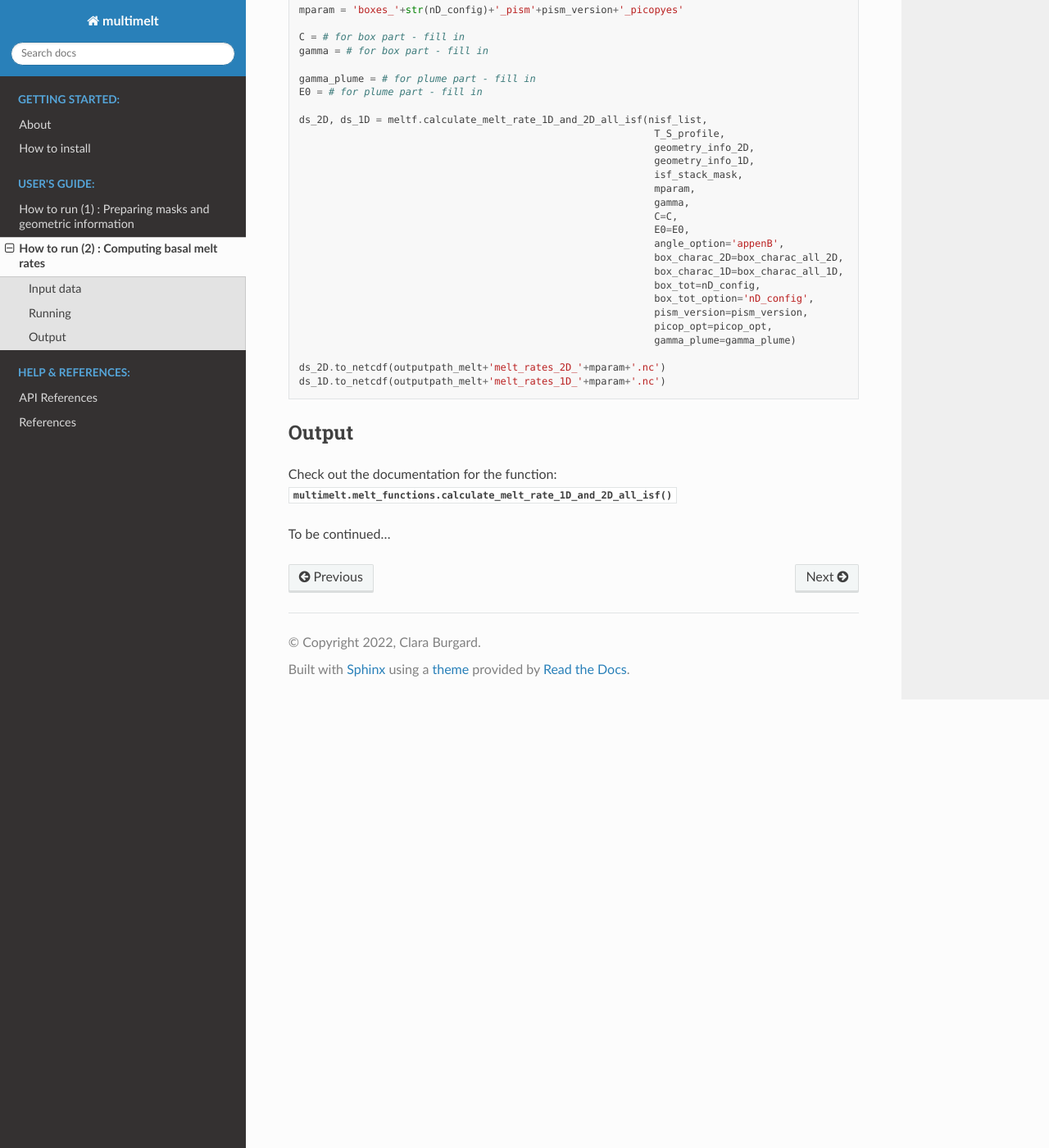
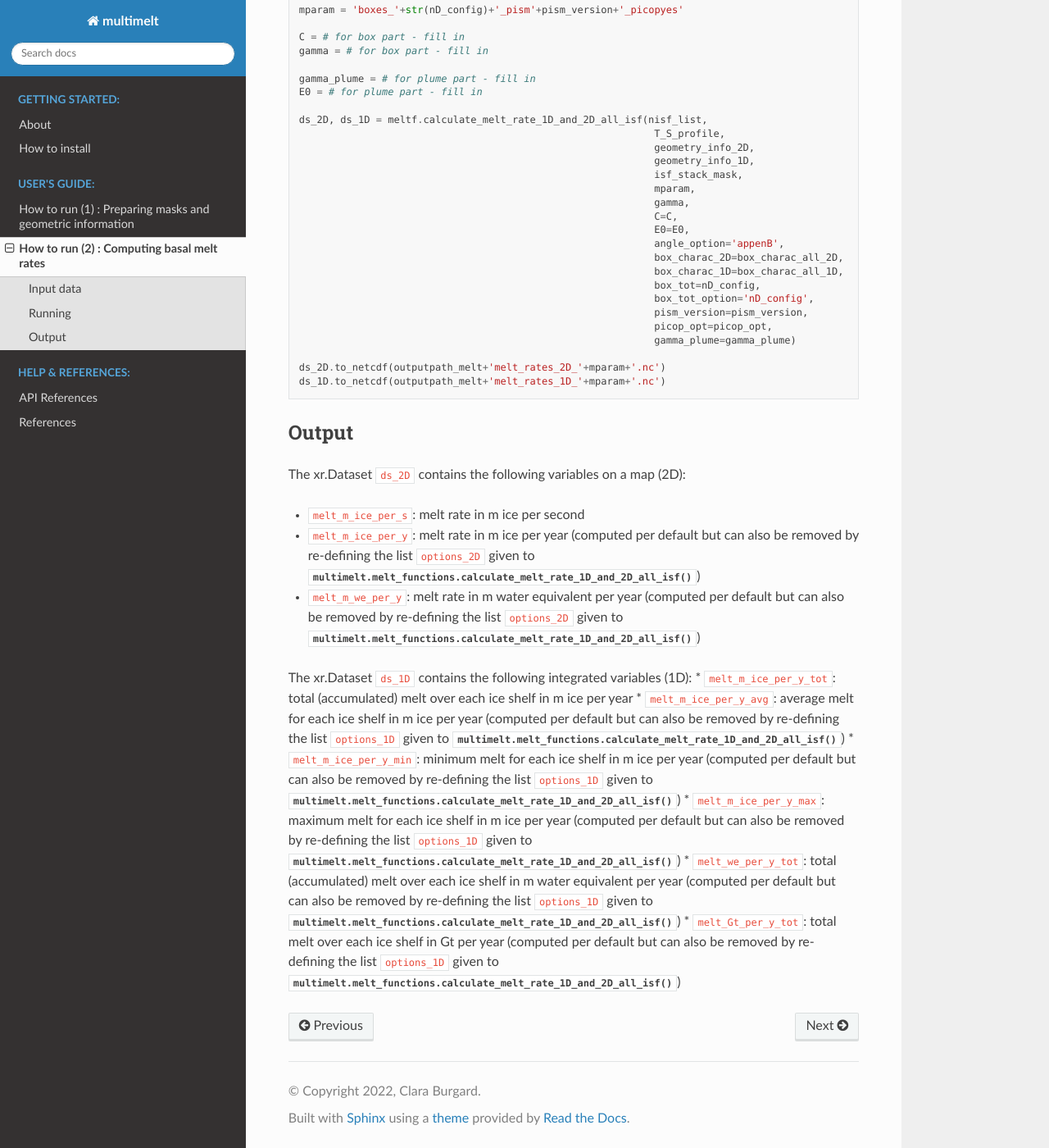
Before and after one commit to ClimateClara/multimelt, a Sphinx documentation site: the page built from docs/guide/compute_melt.rst, in a window 1280 px wide and 1400 px high, scrolled down 3299 px. Shown: the whole window at 82% size. Built offline with Sphinx 7.4.7 and the Read the Docs theme 2.0.0, drawn with Linux system fonts in a browser that asks for light colours.

Commit message:
completed doc with all the output variables

```diff
--- a/docs/guide/compute_melt.rst
+++ b/docs/guide/compute_melt.rst
@@ -175,6 +175,16 @@ To run the PICOP parameterisations, use the following command
 Output
 ^^^^^^
 
-Check out the documentation for the function: :func:`multimelt.melt_functions.calculate_melt_rate_1D_and_2D_all_isf`
+The xr.Dataset ``ds_2D`` contains the following variables on a map (2D):
 
-To be continued...
+* ``melt_m_ice_per_s``: melt rate in m ice per second
+* ``melt_m_ice_per_y``: melt rate in m ice per year (computed per default but can also be removed by re-defining the list ``options_2D`` given to :func:`multimelt.melt_functions.calculate_melt_rate_1D_and_2D_all_isf`)
+* ``melt_m_we_per_y``: melt rate in m water equivalent per year (computed per default but can also be removed by re-defining the list ``options_2D`` given to :func:`multimelt.melt_functions.calculate_melt_rate_1D_and_2D_all_isf`)
+
+The xr.Dataset ``ds_1D`` contains the following integrated variables (1D):
+* ``melt_m_ice_per_y_tot``: total (accumulated) melt over each ice shelf in m ice per year
+* ``melt_m_ice_per_y_avg``: average melt for each ice shelf in m ice per year (computed per default but can also be removed by re-defining the list ``options_1D`` given to :func:`multimelt.melt_functions.calculate_melt_rate_1D_and_2D_all_isf`)
+* ``melt_m_ice_per_y_min``: minimum melt for each ice shelf in m ice per year (computed per default but can also be removed by re-defining the list ``options_1D`` given to :func:`multimelt.melt_functions.calculate_melt_rate_1D_and_2D_all_isf`)
+* ``melt_m_ice_per_y_max``: maximum melt for each ice shelf in m ice per year (computed per default but can also be removed by re-defining the list ``options_1D`` given to :func:`multimelt.melt_functions.calculate_melt_rate_1D_and_2D_all_isf`)
+* ``melt_we_per_y_tot``: total (accumulated) melt over each ice shelf in m water equivalent per year (computed per default but can also be removed by re-defining the list ``options_1D`` given to :func:`multimelt.melt_functions.calculate_melt_rate_1D_and_2D_all_isf`)
+* ``melt_Gt_per_y_tot``: total melt over each ice shelf in Gt per year (computed per default but can also be removed by re-defining the list ``options_1D`` given to :func:`multimelt.melt_functions.calculate_melt_rate_1D_and_2D_all_isf`)
```
Also changed, not shown: 1 other file.
